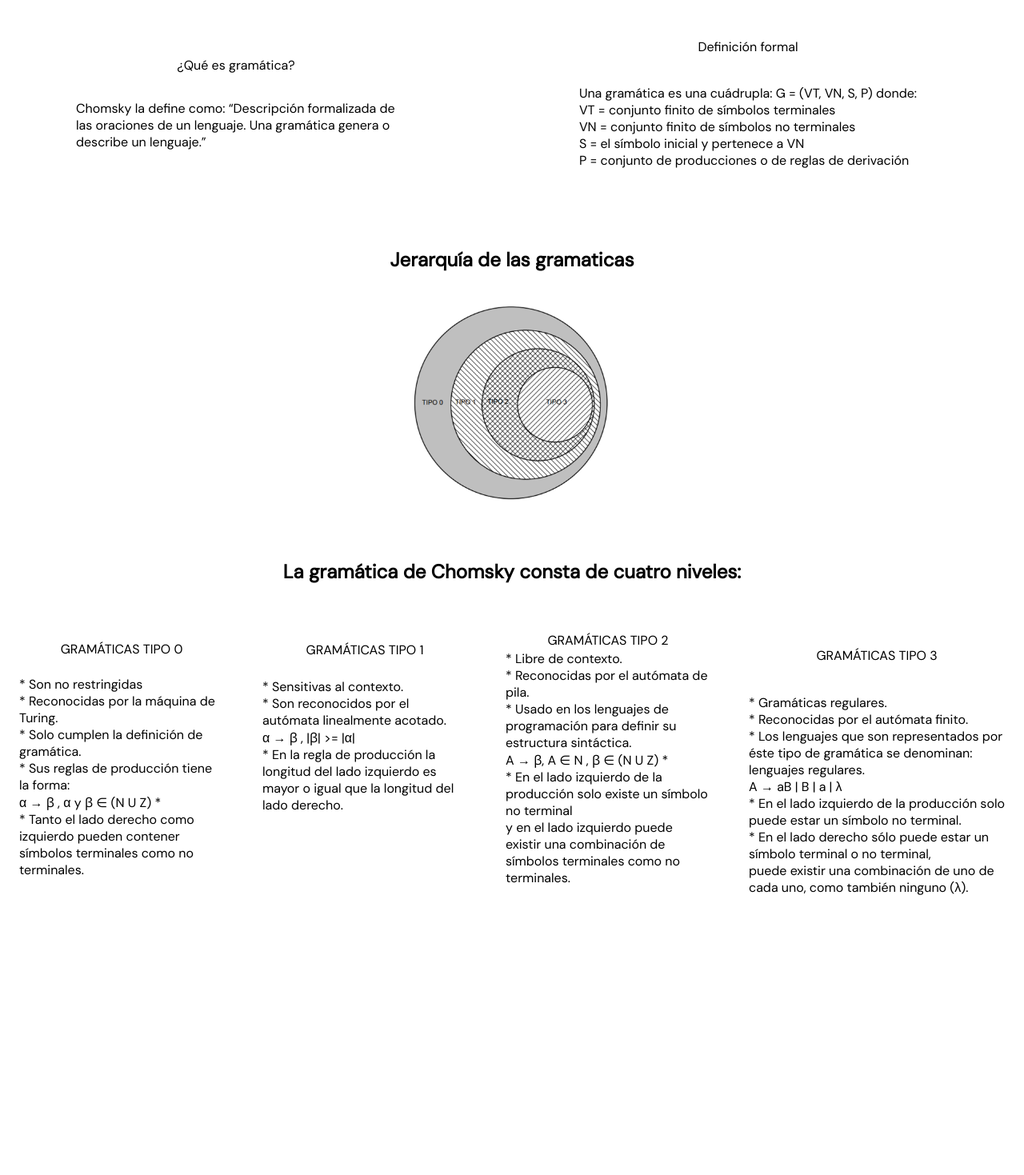
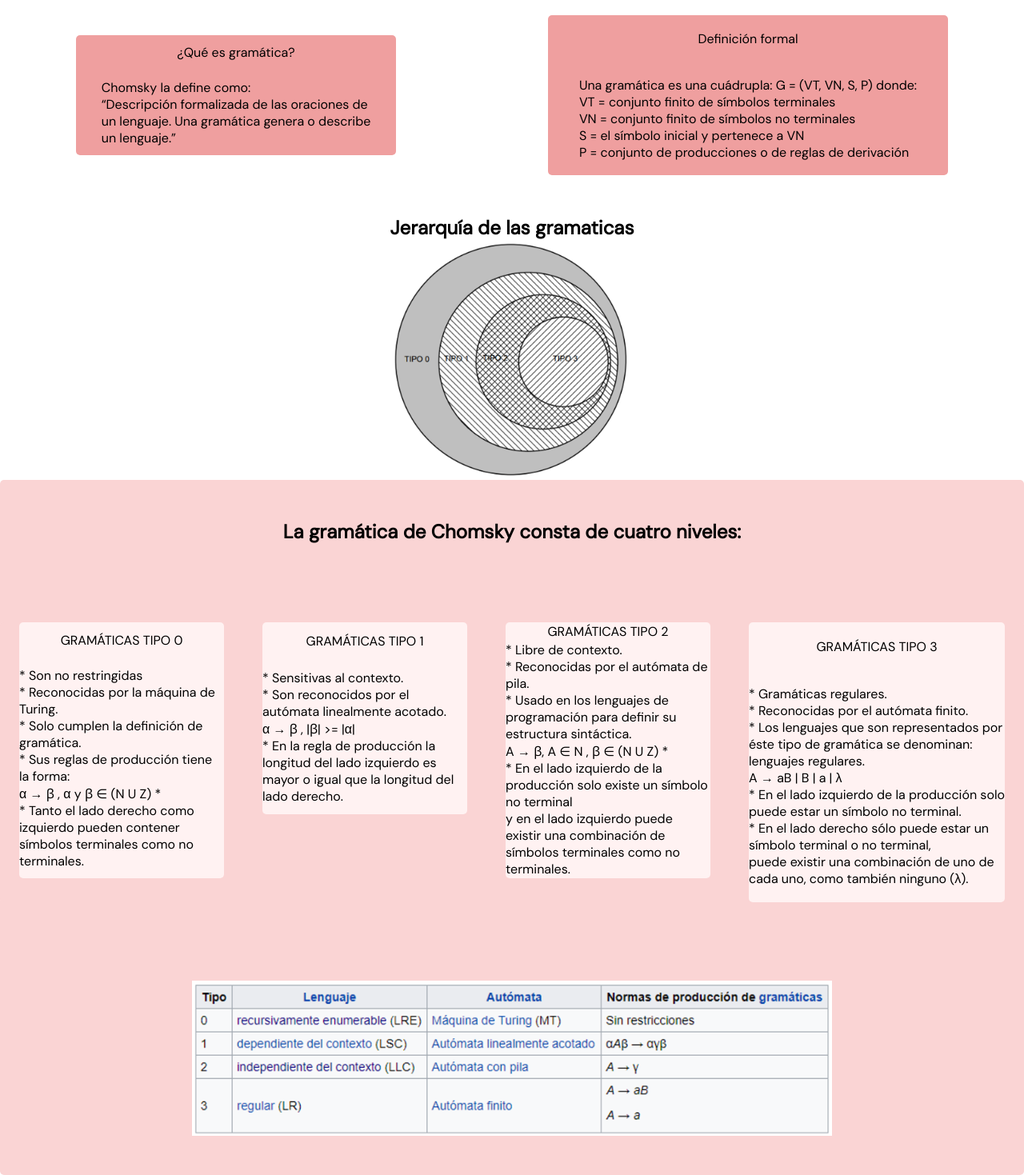
Before and after one commit to adrianagh13/analisis_sintactico, a React (Create React App) app: page /definicion-gramatica in a window 1280 px wide. Shown: the part 131-1600 px from the top of the page at 80% size. Before the commit the page ends 1320 px from the top, so only its background shows below. Built offline with nearby package versions, Linux system fonts and the light colour scheme.

Commit message:
Definition's screen design added

```diff
--- a/src/components/Container/index.js
+++ b/src/components/Container/index.js
@@ -1,7 +1,7 @@
 import React from 'react'
 import { ContainerGeneral } from './styled'
 
-export const Container = ({children, height, width, justify, column, align, padding}) => {
+export const Container = ({children, height, width, justify, column, align, padding, color}) => {
 
   return (
     <ContainerGeneral
@@ -11,6 +11,7 @@ export const Container = ({children, height, width, justify, column, align, padd
       column={column}
       align={align}
       padding={padding}
+      color={color}
     >
       {children}
     </ContainerGeneral>
--- a/src/components/Container/styled.js
+++ b/src/components/Container/styled.js
@@ -2,9 +2,11 @@ import styled from 'styled-components'
 
 export const ContainerGeneral = styled.div`
   align-items: ${ props => props.align ? props.align : 'center'};
+  background-color: ${props => props.color? props.color : 'white'};
   flex-direction: ${props => props.column? 'column' : 'row'};
   display: flex;
   justify-content: ${props => props.justify? props.justify : 'space-around'};
   width: ${props => props.width? props.width : '100%'};
   height: ${props => props.height? props.height : '100px'};
+  border-radius: 5px;
 `
--- a/src/screens/DefinitionScreen.js
+++ b/src/screens/DefinitionScreen.js
@@ -1,24 +1,28 @@
 import React from 'react'
 import { Container } from '../components/Container'
 import { ContainerGeneral } from '../components/Container/styled'
-import {gramaticas} from "../assets/images";
+import {gramaticas, tabla} from "../assets/images";
 
 function DefinitionScreen () {
   return (
     <div>
-      <ContainerGeneral height="420px" justify="center" column>
+      <ContainerGeneral height="400px" justify="center" column>
         <Container >
           <h1>Definición y clasificación de gramáticas</h1>
         </Container>
 
         <Container height="200px">
 
-          <Container column width="400px" height="150px">
+          <Container column width="400px" height="150px" color="#EF9F9F">
             ¿Qué es gramática?
-            <p>Chomsky la define como: “Descripción formalizada de las oraciones de un lenguaje. Una gramática genera o describe un lenguaje.”</p>
+            <p>Chomsky la define como:  <br />
+             “Descripción formalizada de las oraciones de  <br />
+             un lenguaje. Una gramática genera o describe  <br />
+             un lenguaje.”  <br />
+             </p>
           </Container>
 
-          <Container column width="500px" height="200px">
+          <Container column width="500px" height="200px" color="#EF9F9F">
             Definición formal
             <p>
               Una gramática es una cuádrupla: G = (VT, VN, S, P)
@@ -33,15 +37,15 @@ function DefinitionScreen () {
         </Container>
       </ContainerGeneral>
 
-      <ContainerGeneral height ="900px" column >
+      <ContainerGeneral height ="1200px" column>
         <h2>Jerarquía de las gramaticas</h2>
-        <img src={gramaticas} height="250px" alt='gramaticas'/>
+        <img src={gramaticas} height="300px" alt='gramaticas'/>
 
-        <ContainerGeneral  height="500px" column>
+        <ContainerGeneral  height="900px" column color='#FAD4D4'>
           <h2>La gramática de Chomsky consta de cuatro niveles:</h2>
-          <ContainerGeneral height="350px" align="flex-start">
+          <ContainerGeneral height="350px" align="flex-start" color='#FAD4D4'>
 
-            <ContainerGeneral column height="320px" width="20%">
+            <ContainerGeneral column height="320px" width="20%" color='#FFF2F2'>
               <p>GRAMÁTICAS TIPO 0</p>
               <p>
                 * Son no restringidas <br />
@@ -53,7 +57,7 @@ function DefinitionScreen () {
               </p>
             </ContainerGeneral>
 
-            <ContainerGeneral column height="240px" width="20%">
+            <ContainerGeneral column height="240px" width="20%" color='#FFF2F2'>
               <p>GRAMÁTICAS TIPO 1</p>
               <p>
                 * Sensitivas al contexto.<br />
@@ -63,7 +67,7 @@ function DefinitionScreen () {
               </p>
             </ContainerGeneral>
 
-            <ContainerGeneral column height="320px" width="20%">
+            <ContainerGeneral column height="320px" width="20%" color='#FFF2F2'>
               <p>GRAMÁTICAS TIPO 2</p>
               <p>
                 * Libre de contexto.<br />
@@ -75,7 +79,7 @@ function DefinitionScreen () {
               </p>
             </ContainerGeneral>
 
-            <ContainerGeneral column height="350px" width="25%">
+            <ContainerGeneral column height="350px" width="25%" color='#FFF2F2'>
               <p>GRAMÁTICAS TIPO 3</p>
               <p>
               * Gramáticas regulares. <br />
@@ -88,6 +92,7 @@ function DefinitionScreen () {
               </p>
             </ContainerGeneral>
           </ContainerGeneral>
+          <img src={tabla} alt='tabla' width="800px"/>
         </ContainerGeneral>
       </ContainerGeneral>
     </div>
```
